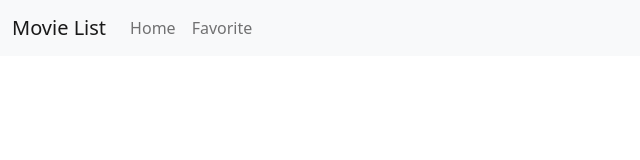
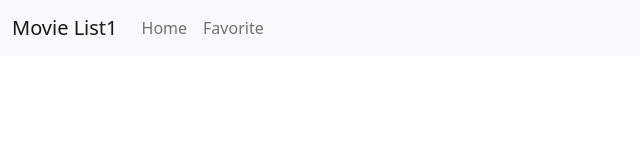
Before and after one commit to kevinsam214/movie-list, a plain HTML site: page favorite.html in a window 1280 px wide. Shown: the full height of the page, 0-640 px from the left. Drawn offline with nearby package versions, Linux system fonts and the light colour scheme.

Commit message:
Change Navbar name

```diff
--- a/favorite.html
+++ b/favorite.html
@@ -13,7 +13,7 @@
   <!-- Navbar -->
   <nav class="navbar navbar-expand-lg navbar-light bg-light">
     <div class="container-fluid">
-      <a class="navbar-brand" href="#">Movie List</a>
+      <a class="navbar-brand" href="#">Movie List1</a>
       <button class="navbar-toggler" type="button" data-bs-toggle="collapse" data-bs-target="#navbarSupportedContent"
         aria-controls="navbarSupportedContent" aria-expanded="false" aria-label="Toggle navigation">
         <span class="navbar-toggler-icon"></span>
```
